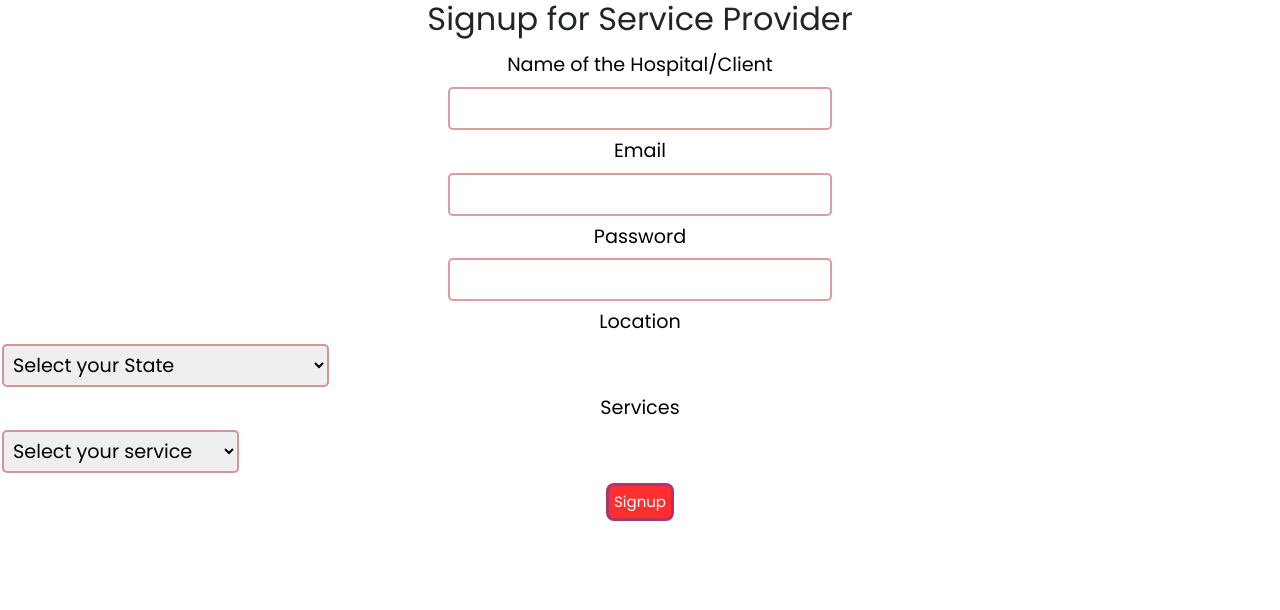
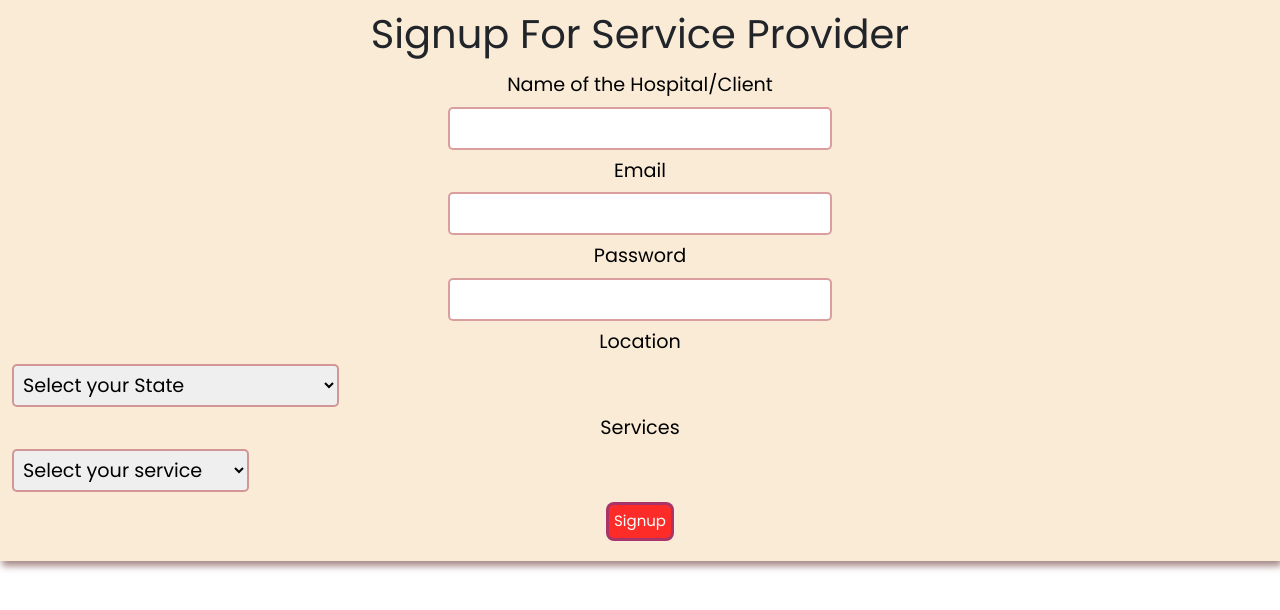
Before and after one commit to anushka00/CFG-Reactapp, a React (Create React App) app in the folder client/: page /signsprov in a window 1280 px wide. Shown: the top 610 px of the page. Built offline with nearby package versions, Linux system fonts and the light colour scheme.

Commit message:
added few commands

```diff
--- a/client/src/components/Signpara.js
+++ b/client/src/components/Signpara.js
@@ -4,7 +4,7 @@ import axios from "axios";
 
 function Signpara() {
 
-  // States for registration
+
   const [name, setName] = useState('');
   const [email, setEmail] = useState('');
   const [password, setPassword] = useState('');
@@ -114,7 +114,7 @@ function Signpara() {
       </div>
 
 
-      {/* Calling to the methods */}
+
 
       <div className="messages">
         {errorMessage()}
--- a/client/src/components/Signsprov.js
+++ b/client/src/components/Signsprov.js
@@ -39,7 +39,7 @@ function Signsprov() {
   };
 
   const handleServices = (e) => {
-    setLocation(e.target.value);
+    setServices(e.target.value);
     setSubmitted(false);
   };
 
@@ -85,10 +85,19 @@ function Signsprov() {
 
   return (
       <>
-       <h2>Signup for Service Provider </h2>
-       <form clasName="form">
+       <div className="form">
+      <div>
+        <h1>Signup For Service Provider</h1>
+      </div>
 
 
+
+
+      <div className="messages">
+        {errorMessage()}
+        {successMessage()}
+      </div>
+    <form>
        <label className="label">Name of the Hospital/Client</label>
         <input onChange={handleName} className="input"
           value={name} type="text" />
@@ -159,6 +168,7 @@ function Signsprov() {
 
   <button type="submit" class="btn btn-primary">Signup</button>
 </form>
+</div>
 </>
   )
 }
```
